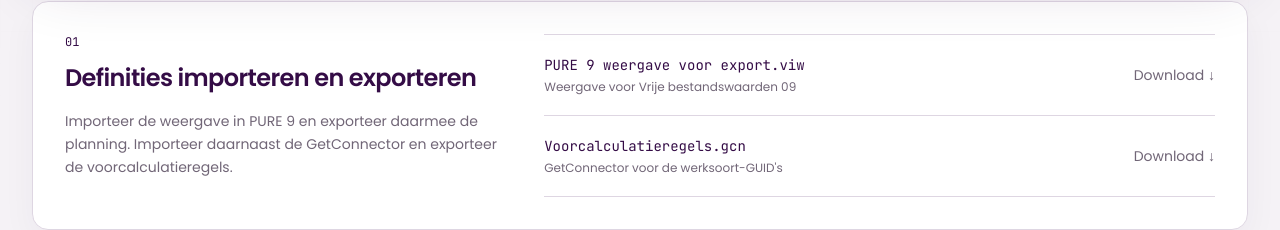
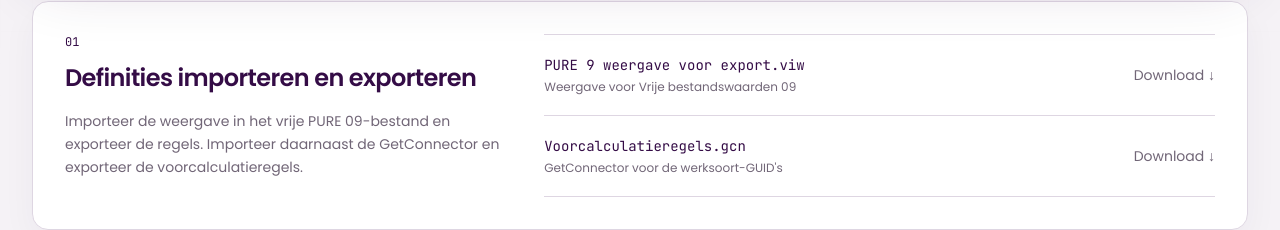
Before and after one commit to Damiank97/IrixsJSON-Demo, a Next.js app: page / in a window 1280 px wide. Shown: the part 385-615 px from the top of the page. Built offline with nearby package versions, Linux system fonts and the light colour scheme.

Commit message:
Use neutral Irixs examples and clarify export step

```diff
--- a/components/PureConfigMigrationTool.tsx
+++ b/components/PureConfigMigrationTool.tsx
@@ -81,7 +81,7 @@ export function PureConfigMigrationTool() {
                 setResult(null);
                 setError("");
               }}
-              placeholder="bijv. swebru"
+              placeholder="bijv. irixs"
               spellCheck={false}
               className="min-w-0 flex-1 bg-transparent py-4 font-mono text-base text-ink outline-none placeholder:text-muted/50"
             />
--- a/components/PureMigrationTool.tsx
+++ b/components/PureMigrationTool.tsx
@@ -92,8 +92,8 @@ export function PureMigrationTool() {
             <p className="font-mono text-xs text-accent">01</p>
             <h2 className="mt-3 text-2xl font-semibold tracking-tight text-ink">Definities importeren en exporteren</h2>
             <p className="mt-4 text-sm leading-relaxed text-muted">
-              Importeer de weergave in PURE 9 en exporteer daarmee de planning. Importeer daarnaast de GetConnector
-              en exporteer de voorcalculatieregels.
+              Importeer de weergave in het vrije PURE 09-bestand en exporteer de regels. Importeer daarnaast de
+              GetConnector en exporteer de voorcalculatieregels.
             </p>
           </div>
           <div className="divide-y divide-rule border-y border-rule">
```
